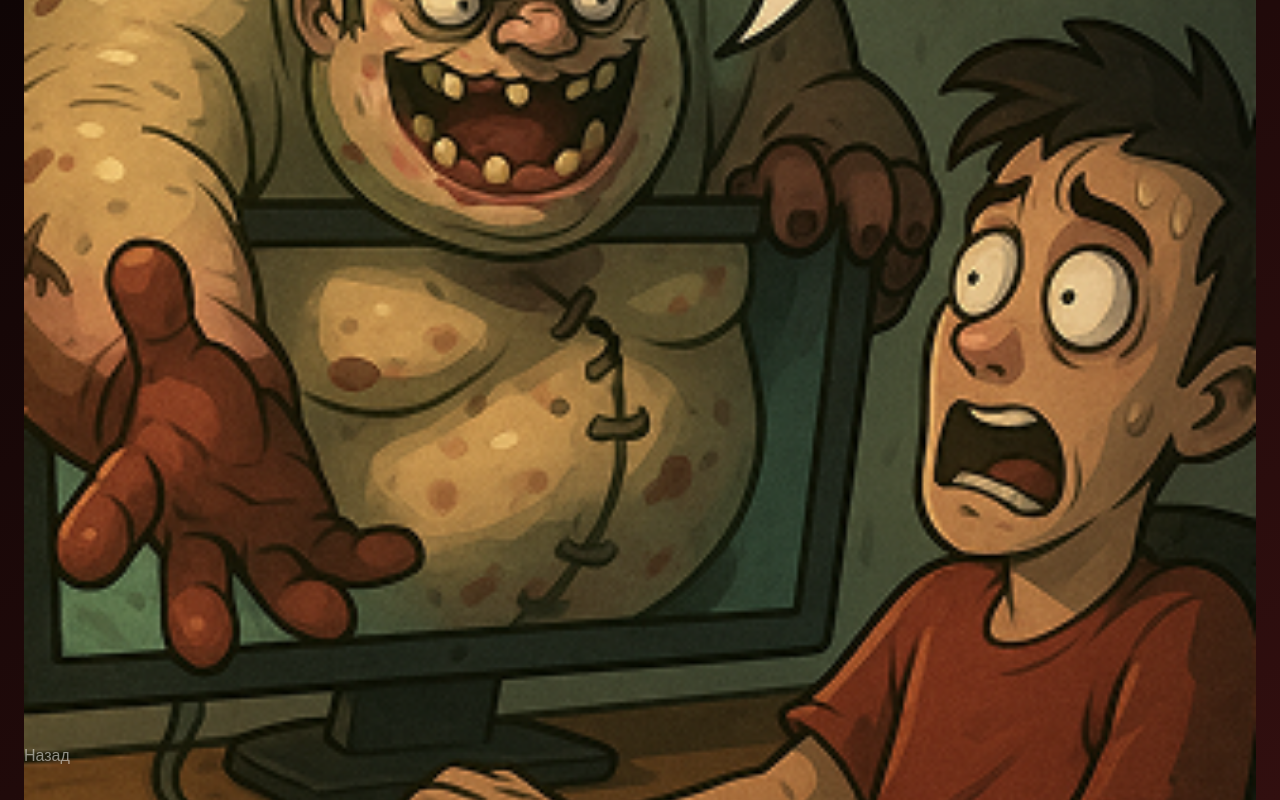
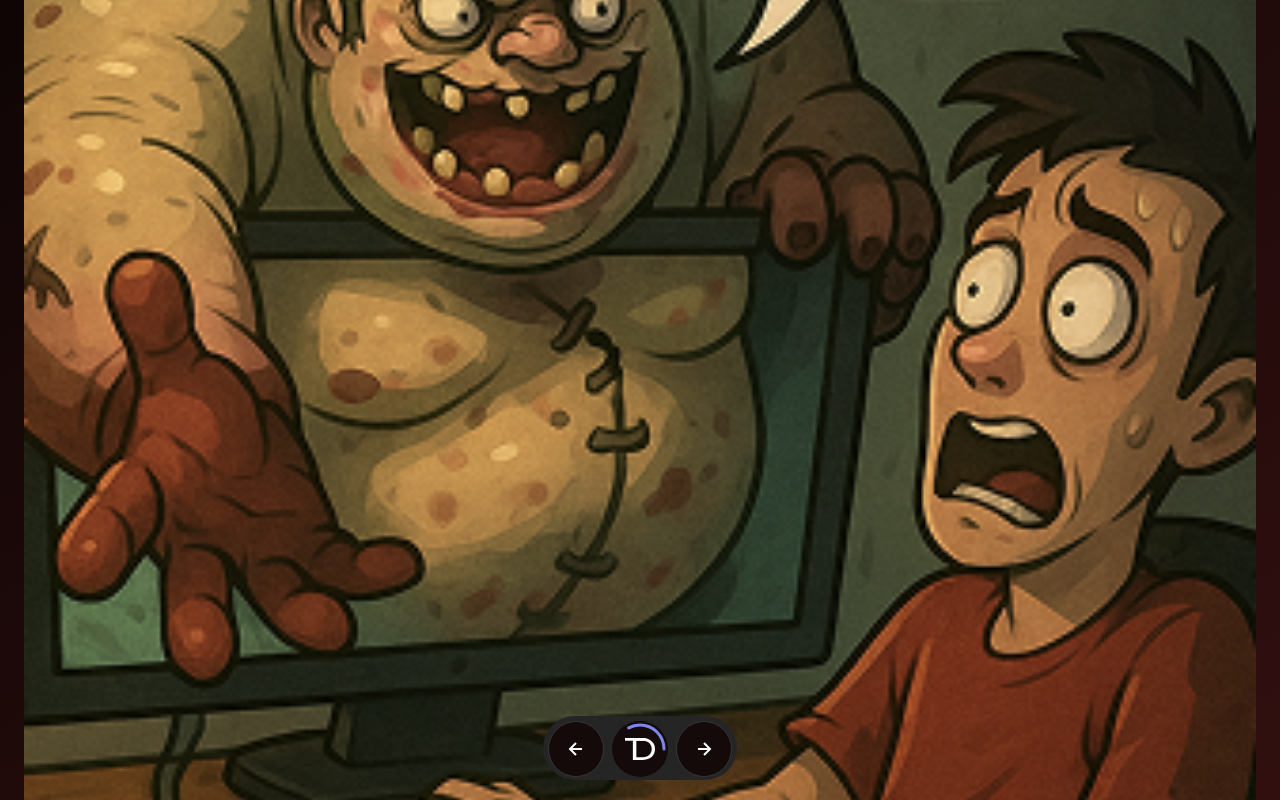
Before and after one commit to AVxnn/teamder, a Next.js app: page /tutorial in a window 1280 px wide. Built offline with nearby package versions, Linux system fonts and the light colour scheme.

Commit message:
feat: nav tutorial and animations

```diff
--- a/app/(tutorial)/tutorial/page.tsx
+++ b/app/(tutorial)/tutorial/page.tsx
@@ -3,6 +3,7 @@
 import { useState } from 'react';
 import { motion, AnimatePresence } from 'framer-motion';
 import { useRouter } from 'next/navigation';
+import NavBarTutorial from '@/components/navbarTutorial';
 
 // Типы для данных обучения
 type TutorialStep = {
@@ -123,45 +124,17 @@ export default function TutorialPage() {
                 {tutorialSteps[currentStep].title}
               </h1>
               <p className="text-gray-300">
-                Описание этапа {currentStep + 1}...
+                {tutorialSteps[currentStep].description}
               </p>
             </motion.div>
           </AnimatePresence>
         </div>
-
-        {/* Навигация */}
-        <div className="pb-8 flex justify-between items-center">
-          <button
-            onClick={handlePrev}
-            disabled={currentStep === 0}
-            className={`px-6 py-3 rounded-full ${
-              currentStep === 0
-                ? 'opacity-50 cursor-default'
-                : 'hover:bg-white/10'
-            } text-white transition-all`}
-          >
-            Назад
-          </button>
-
-          <div className="flex space-x-2">
-            {tutorialSteps.map((_, index) => (
-              <div
-                key={index}
-                className={`w-2 h-2 rounded-full ${
-                  currentStep === index ? 'bg-white' : 'bg-white/30'
-                }`}
-              />
-            ))}
-          </div>
-
-          <button
-            onClick={handleNext}
-            className="px-6 py-3 bg-white text-black rounded-full hover:bg-white/90 transition-all"
-          >
-            {currentStep === tutorialSteps.length - 1 ? 'Начать' : 'Далее'}
-          </button>
-        </div>
       </div>
+      <NavBarTutorial
+        currentStep={currentStep}
+        handlePrev={handlePrev}
+        handleNext={handleNext}
+      />
     </motion.main>
   );
 }
--- /dev/null
+++ b/components/navbarTutorial/index.tsx
@@ -0,0 +1,166 @@
+'use client';
+
+import ArrowLeft from '@/public/icons/ArrowLeft';
+import ArrowRight from '@/public/icons/ArrowRight';
+import TeamDer from '@/public/icons/TeamDer';
+import { userStore } from '@/store/user';
+import { AnimatePresence, motion } from 'framer-motion';
+import { usePathname } from 'next/navigation';
+import React, { useEffect, useState } from 'react';
+import { useSnapshot } from 'valtio';
+
+const NavBarTutorial = ({
+  currentStep,
+  handlePrev,
+  handleNext,
+}: {
+  currentStep: number;
+  // eslint-disable-next-line @typescript-eslint/no-explicit-any
+  handlePrev: any;
+  // eslint-disable-next-line @typescript-eslint/no-explicit-any
+  handleNext: any;
+}) => {
+  // eslint-disable-next-line @typescript-eslint/no-unused-vars
+  const snap = useSnapshot(userStore);
+  const pathname = usePathname();
+
+  const [animatedSteps, setAnimatedSteps] = useState<number[]>([]);
+
+  useEffect(() => {
+    // Анимация при изменении currentStep
+    if (currentStep + 1 > animatedSteps.length) {
+      // Добавляем новый шаг с анимацией
+      setAnimatedSteps((prev) => [...prev, currentStep + 1]);
+    } else if (currentStep + 1 < animatedSteps.length) {
+      // Удаляем последний шаг с анимацией
+      const timer = setTimeout(() => {
+        setAnimatedSteps((prev) => prev.slice(0, -1));
+      }, 0); // Задержка для завершения анимации исчезновения
+      return () => clearTimeout(timer);
+    }
+  }, [currentStep]);
+
+  const getActivePosition = () => {
+    switch (pathname) {
+      case '/chat':
+        return 'translate-x-0 w-[70px]';
+      case '/':
+        return 'translate-x-[80px] w-[54px]';
+      case '/profile':
+        return 'translate-x-[143px] w-[70px]';
+      default:
+        return 'translate-x-0';
+    }
+  };
+
+  return (
+    <div className="fixed flex gap-[8px] bottom-[84px] !p-[5px] left-1/2 transform -translate-x-1/2 bg-[#252525] w-[194px] h-[64px] rounded-full relative">
+      <div
+        className={`absolute h-[56px] bg-[#140A0A] rounded-full transition-all duration-300 ease ${getActivePosition()}`}
+      />
+
+      <div
+        onClick={() => handlePrev()}
+        className="w-[56px] h-[56px] flex bg-[#140A0A] items-center justify-center !rounded-full !border-solid !border-1 !border-[#363636] relative z-10"
+      >
+        <ArrowLeft />
+      </div>
+      <div className="relative w-[56px] h-[56px] overflow-hidden">
+        {/* Основной круг (фон) */}
+        <div className="absolute inset-0 bg-[#140A0A] rounded-full border border-[#363636] flex items-center justify-center z-10">
+          <TeamDer />
+        </div>
+
+        {/* SVG обводка с тремя сегментами */}
+        <svg
+          width="56"
+          height="56"
+          viewBox="0 0 56 56"
+          className="absolute top-0 left-0 z-10"
+        >
+          <AnimatePresence>
+            {/* Сегмент 1 */}
+            {animatedSteps.includes(1) && (
+              <motion.circle
+                key="segment-1"
+                cx="28"
+                cy="28"
+                r="24"
+                fill="none"
+                stroke="#7C87ED"
+                strokeWidth="3"
+                strokeLinecap="round"
+                initial={{ strokeDasharray: '0 150.8' }}
+                animate={{
+                  strokeDasharray: '50.3 100.6',
+                  strokeDashoffset: '-100.6',
+                  transition: { duration: 0.2 },
+                }}
+                exit={{
+                  strokeDasharray: '0 150.8',
+                  transition: { duration: 0.2 },
+                }}
+              />
+            )}
+
+            {/* Сегмент 2 */}
+            {animatedSteps.includes(2) && (
+              <motion.circle
+                key="segment-2"
+                cx="28"
+                cy="28"
+                r="24"
+                fill="none"
+                stroke="#7C87ED"
+                strokeWidth="3"
+                strokeLinecap="round"
+                initial={{ strokeDasharray: '0 150.8' }}
+                animate={{
+                  strokeDasharray: '50.3 100.6',
+                  strokeDashoffset: '0',
+                  transition: { duration: 0.2 },
+                }}
+                exit={{
+                  strokeDasharray: '0 150.8',
+                  transition: { duration: 0.2 },
+                }}
+              />
+            )}
+
+            {/* Сегмент 3 */}
+            {animatedSteps.includes(3) && (
+              <motion.circle
+                key="segment-3"
+                cx="28"
+                cy="28"
+                r="24"
+                fill="none"
+                stroke="#7C87ED"
+                strokeWidth="3"
+                strokeLinecap="round"
+                initial={{ strokeDasharray: '0 150.8' }}
+                animate={{
+                  strokeDasharray: '50.3 100.6',
+                  strokeDashoffset: '-50.3',
+                  transition: { duration: 0.2 },
+                }}
+                exit={{
+                  strokeDasharray: '0 150.8',
+                  transition: { duration: 0.2 },
+                }}
+              />
+            )}
+          </AnimatePresence>
+        </svg>
+      </div>
+      <div
+        onClick={() => handleNext()}
+        className="w-[56px] h-[56px] flex bg-[#140A0A] items-center justify-center !rounded-full !border-solid !border-1 !border-[#363636] relative z-10"
+      >
+        <ArrowRight />
+      </div>
+    </div>
+  );
+};
+
+export default NavBarTutorial;
--- /dev/null
+++ b/public/icons/ArrowLeft.tsx
@@ -0,0 +1,20 @@
+import React from 'react';
+
+const ArrowLeft = () => {
+  return (
+    <svg
+      width="24"
+      height="24"
+      viewBox="0 0 24 24"
+      fill="none"
+      xmlns="http://www.w3.org/2000/svg"
+    >
+      <path
+        d="M12.707 6.70703L11.293 5.29303L4.586 12L11.293 18.707L12.707 17.293L8.414 13L18 13L18 11L8.414 11L12.707 6.70703Z"
+        fill="white"
+      />
+    </svg>
+  );
+};
+
+export default ArrowLeft;
--- /dev/null
+++ b/public/icons/ArrowRight.tsx
@@ -0,0 +1,20 @@
+import React from 'react';
+
+const ArrowRight = () => {
+  return (
+    <svg
+      width="24"
+      height="24"
+      viewBox="0 0 24 24"
+      fill="none"
+      xmlns="http://www.w3.org/2000/svg"
+    >
+      <path
+        d="M11.293 17.293L12.707 18.707L19.414 12L12.707 5.29297L11.293 6.70697L15.586 11H6V13H15.586L11.293 17.293Z"
+        fill="white"
+      />
+    </svg>
+  );
+};
+
+export default ArrowRight;
--- /dev/null
+++ b/public/icons/TeamDer.tsx
@@ -0,0 +1,24 @@
+import React from 'react';
+
+const TeamDer = () => {
+  return (
+    <svg
+      width="40"
+      height="40"
+      viewBox="0 0 40 40"
+      fill="none"
+      xmlns="http://www.w3.org/2000/svg"
+    >
+      <path
+        d="M12.8756 31V11.7343H5V9H24V11.7343H16.1244V31H12.8756Z"
+        fill="white"
+      />
+      <path
+        d="M13 31V9H22.6434C25.0842 9 27.2308 9.46095 29.0832 10.3829C30.9574 11.3048 32.4066 12.5933 33.4309 14.2486C34.477 15.9038 35 17.821 35 20C35 22.179 34.477 24.0962 33.4309 25.7514C32.4066 27.4067 30.9574 28.6952 29.0832 29.6171C27.2308 30.539 25.0842 31 22.6434 31H13ZM16.2689 28.2657H22.4473C24.3432 28.2657 25.9777 27.92 27.3507 27.2286C28.7454 26.5371 29.8242 25.5733 30.5869 24.3371C31.3497 23.08 31.7311 21.6343 31.7311 20C31.7311 18.3448 31.3497 16.899 30.5869 15.6629C29.8242 14.4267 28.7454 13.4629 27.3507 12.7714C25.9777 12.08 24.3432 11.7343 22.4473 11.7343H16.2689V28.2657Z"
+        fill="white"
+      />
+    </svg>
+  );
+};
+
+export default TeamDer;
```
